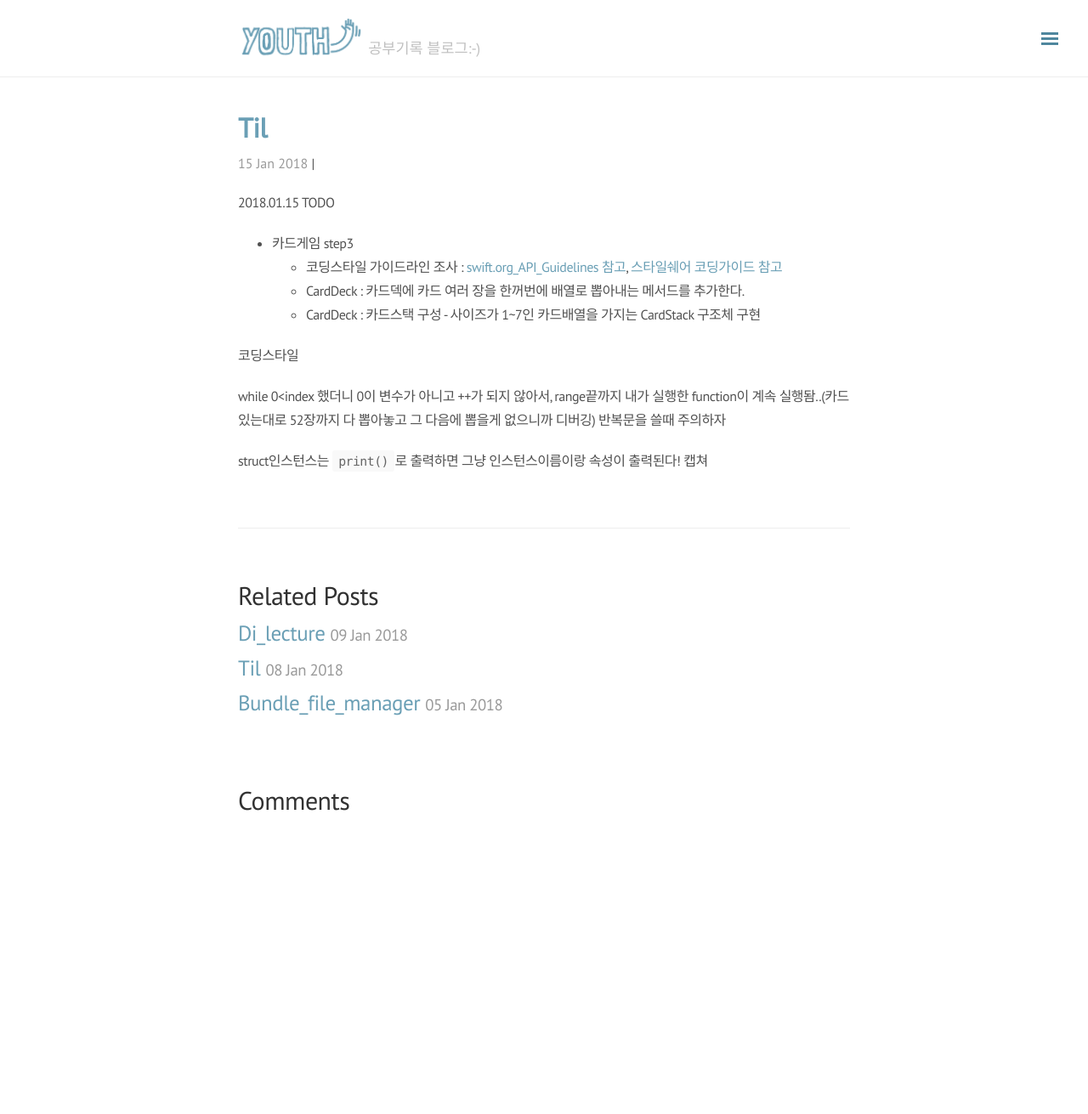
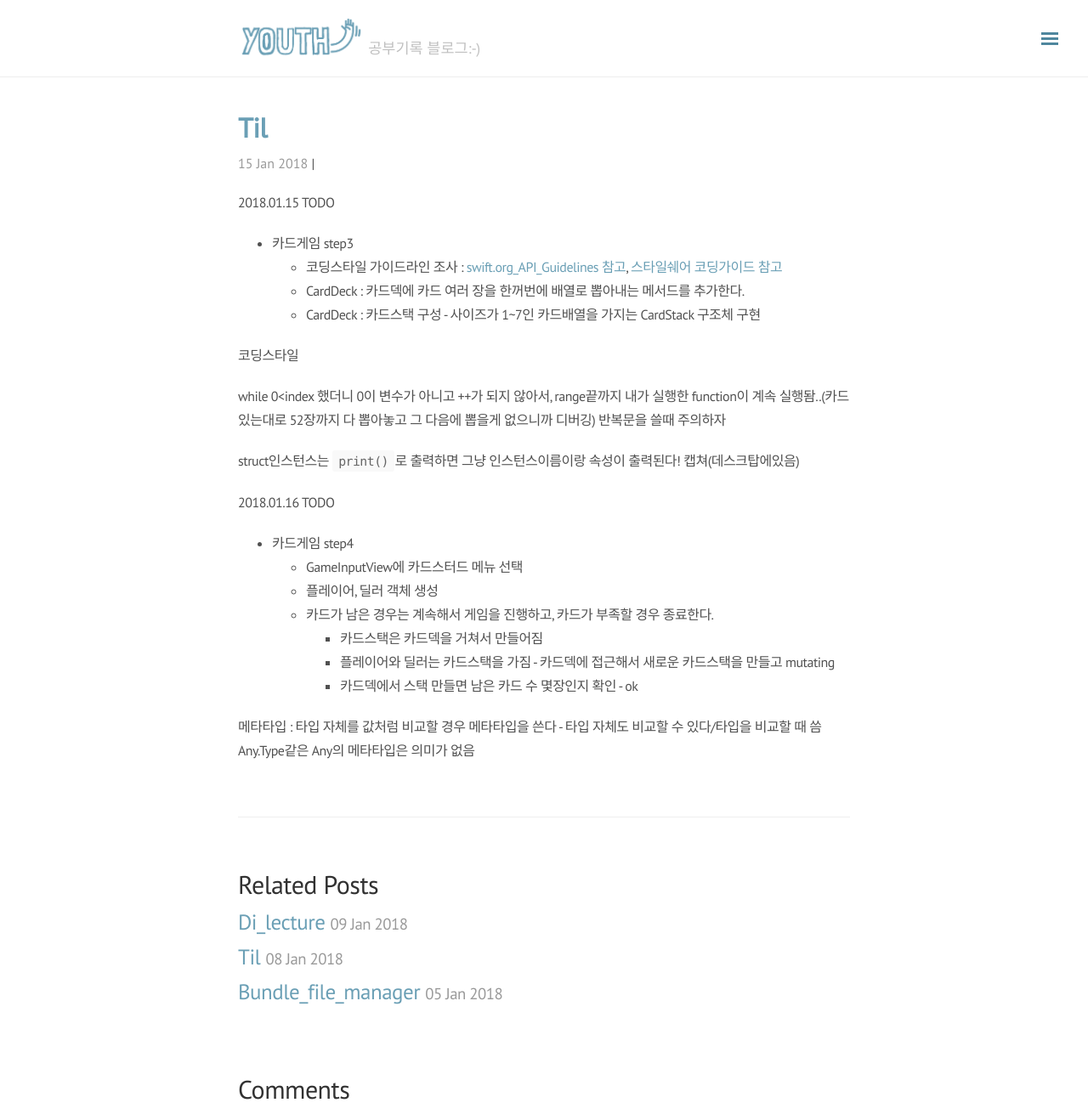
Before and after one commit to jinios/jinios.github.io, a Jekyll site: the page built from _posts/2018-01-15-TIL.md, in a window 1280 px wide and 1311 px high. Shown: the whole window at 85% size. Built offline with Jekyll 4.4.1, drawn with Linux system fonts in a browser that asks for light colours; nearby versions of some CDN libraries; our own code applies the rules of GitHub Pages for plain Markdown files; comment, search, counter and statistics services are not loaded.

Commit message:
update TIL

```diff
--- a/_posts/2018-01-15-TIL.md
+++ b/_posts/2018-01-15-TIL.md
@@ -10,4 +10,18 @@ TODO
 while 0<index 했더니 0이 변수가 아니고 ++가 되지 않아서, range끝까지 내가 실행한 function이 계속 실행돰..(카드 있는대로 52장까지 다 뽑아놓고 그 다음에 뽑을게 없으니까 디버깅) 반복문을 쓸때 주의하자
 
 struct인스턴스는 `print()`로 출력하면 그냥 인스턴스이름이랑 속성이 출력된다!
-캡쳐
+캡쳐(데스크탑에있음)
+
+
+2018.01.16
+TODO
+- 카드게임 step4
+  - GameInputView에 카드스터드 메뉴 선택
+  - 플레이어, 딜러 객체 생성
+  - 카드가 남은 경우는 계속해서 게임을 진행하고, 카드가 부족할 경우 종료한다.
+    - 카드스택은 카드덱을 거쳐서 만들어짐
+    - 플레이어와 딜러는 카드스택을 가짐 - 카드덱에 접근해서 새로운 카드스택을 만들고 mutating
+    - 카드덱에서 스택 만들면 남은 카드 수 몇장인지 확인 - ok
+
+메타타입 : 타입 자체를 값처럼 비교할 경우 메타타입을 쓴다 - 타입 자체도 비교할 수 있다/타입을 비교할 때 씀
+Any.Type같은 Any의 메타타입은 의미가 없음
```
